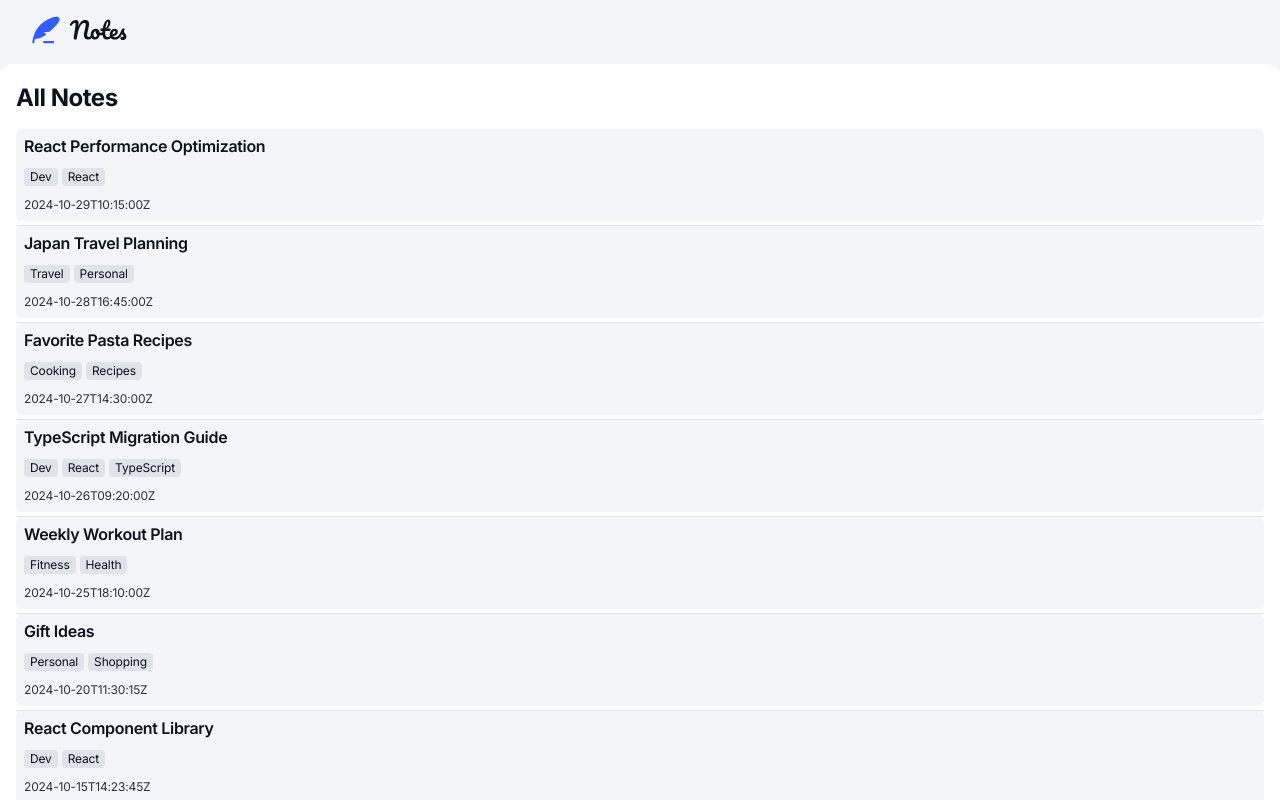
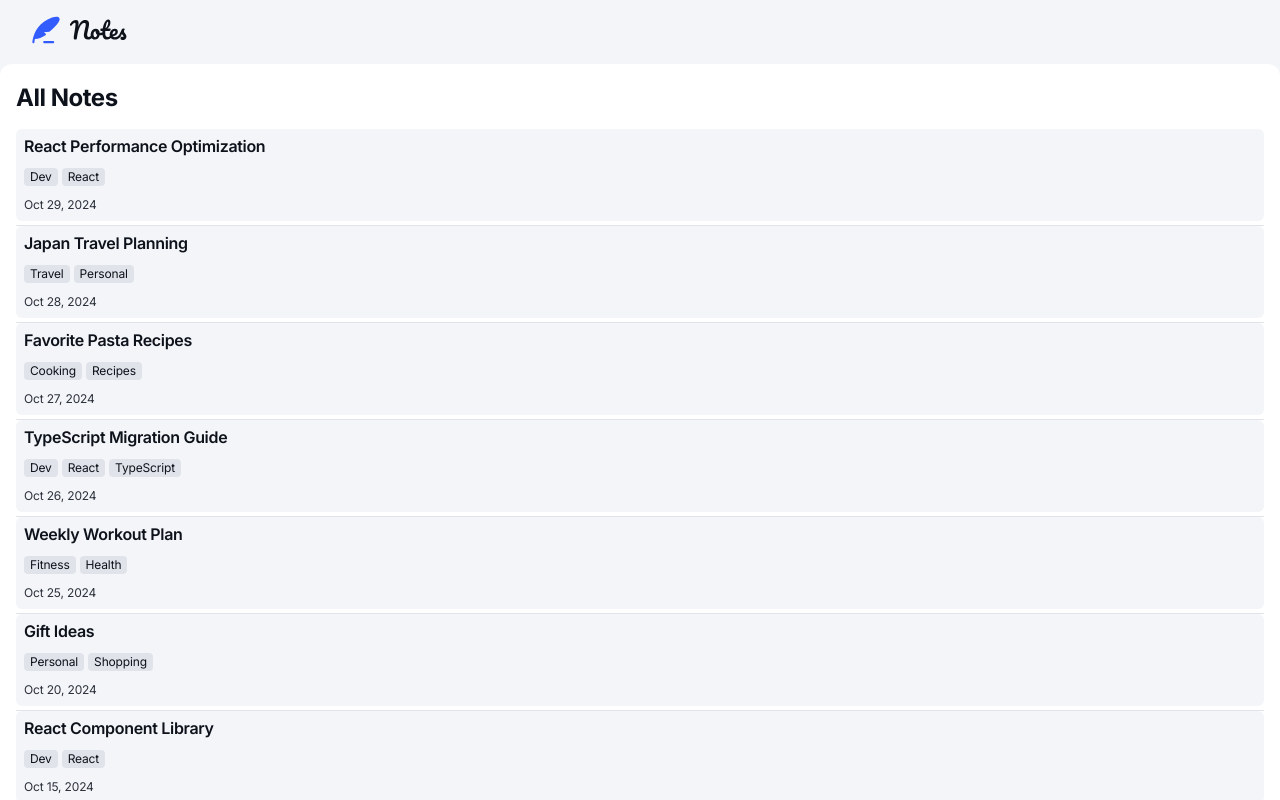
Before and after one commit to vicaleksa/note-taking-web-app, a React app: page / in a window 1280 px wide. Shown: the top 800 px of the page. Built offline with nearby package versions, Linux system fonts and the light colour scheme.

Commit message:
fix date formatting

```diff
--- a/src/components/NoteCard/index.tsx
+++ b/src/components/NoteCard/index.tsx
@@ -1,3 +1,4 @@
+import formatDate from '../../utils/formatDate';
 import styles from './style.module.css';
 
 type NoteCardProps = {
@@ -15,13 +16,15 @@ export default function NoteCard({
         <div key={tag} className={styles.tag}>{tag}</div>
     ));
 
+    const formattedDate = formatDate(date);
+
     return (
         <div className={styles.card}>
             <p className={styles.title}>{title}</p>
             <div className={styles.tagsWrapper}>
                 {tagElements}
             </div>
-            <p className={styles.date}>{date}</p>
+            <p className={styles.date}>{formattedDate}</p>
         </div>
     );
 }
--- a/src/pages/Notes/index.tsx
+++ b/src/pages/Notes/index.tsx
@@ -1,18 +1,18 @@
+import { Fragment } from 'react';
 import NoteCard from '../../components/NoteCard';
 import styles from './style.module.css';
 import data from '../../data.json';
 
 export default function Notes() {
     const notesElements = data.notes.map((note) => (
-        <>
+        <Fragment key={note.title}>
             <NoteCard
-                key={note.title}
                 title={note.title}
                 tags={note.tags}
                 date={note.lastEdited}
             />
             <div className={styles.divider} />
-        </>
+        </Fragment>
     ));
     return (
         <>
--- /dev/null
+++ b/src/utils/formatDate.tsx
@@ -0,0 +1,10 @@
+const formatDate = (date: string) => {
+    const options = {
+        day: '2-digit',
+        month: 'short',
+        year: 'numeric',
+    } as const;
+    return (new Date(date)).toLocaleDateString(undefined, options);
+};
+
+export default formatDate;
```
